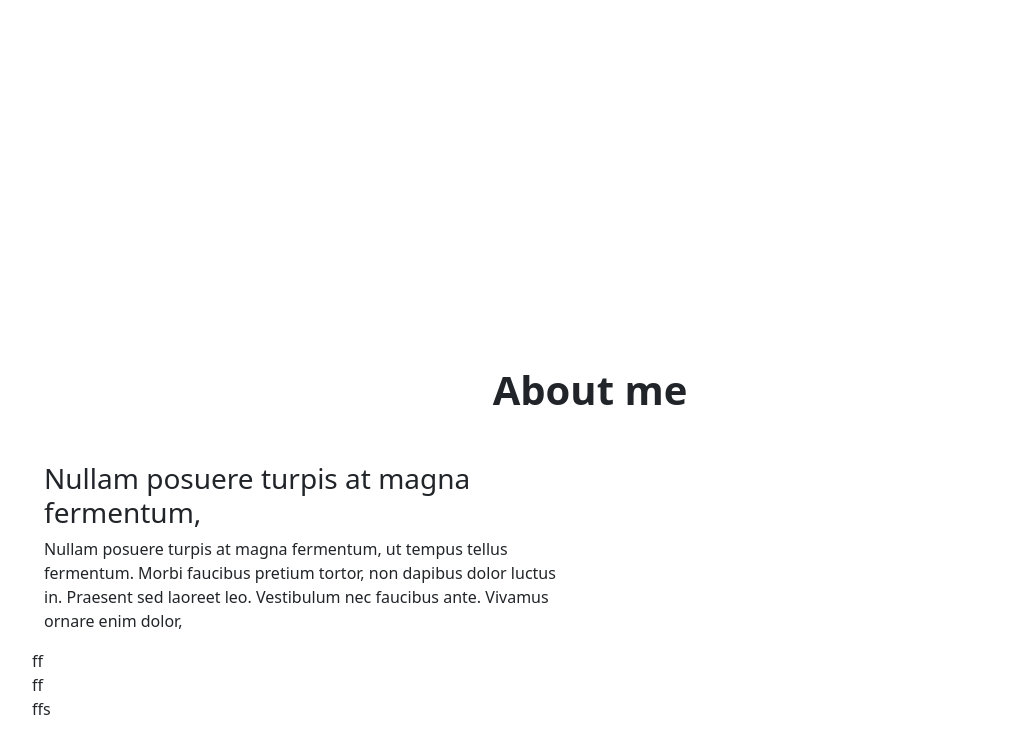
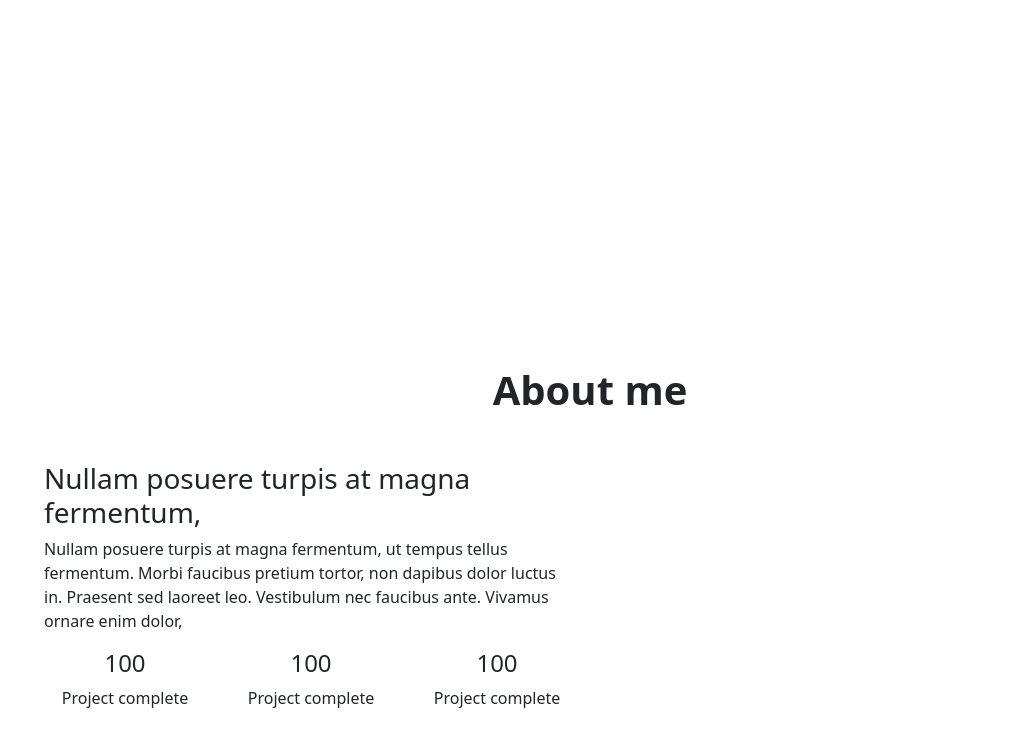
Before and after one commit to Yeasinweb/Portfolio, a plain HTML site: page index.html in a window 1280 px wide. Shown: the part 626-1380 px from the top of the page, without its empty margins (50-1065 px from the left). Drawn offline with nearby package versions, Linux system fonts and the light colour scheme.

Commit message:
edit some

```diff
--- a/index.html
+++ b/index.html
@@ -84,9 +84,29 @@
 						</p>
 					</div>
 
-					<div class="row">ff</div>
-					<div class="row">ff</div>
-					<div class="row">ffs</div>
+					<div class="row">
+						<div class="col-sm-4 text-center">
+							<div class="fact-item">
+								<h4>100</h4>
+								<p>Project complete</p>
+							</div>
+						</div>
+
+						<div class="col-sm-4 text-center">
+							<div class="fact-item">
+								<h4>100</h4>
+								<p>Project complete</p>
+							</div>
+						</div>
+
+						<div class="col-sm-4 text-center">
+							<div class="fact-item">
+								<h4>100</h4>
+								<p>Project complete</p>
+							</div>
+						</div>
+
+					</div>
 
 				</div>
 			</div>
```
